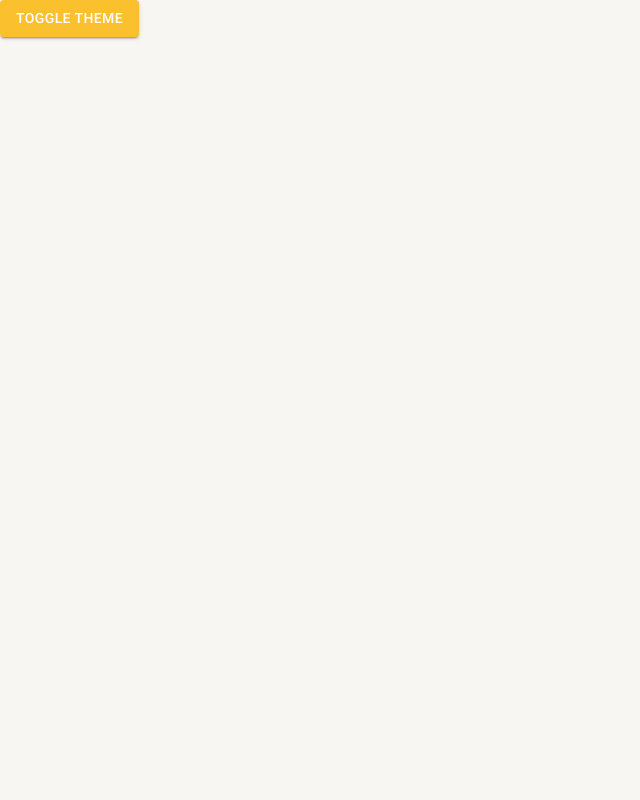
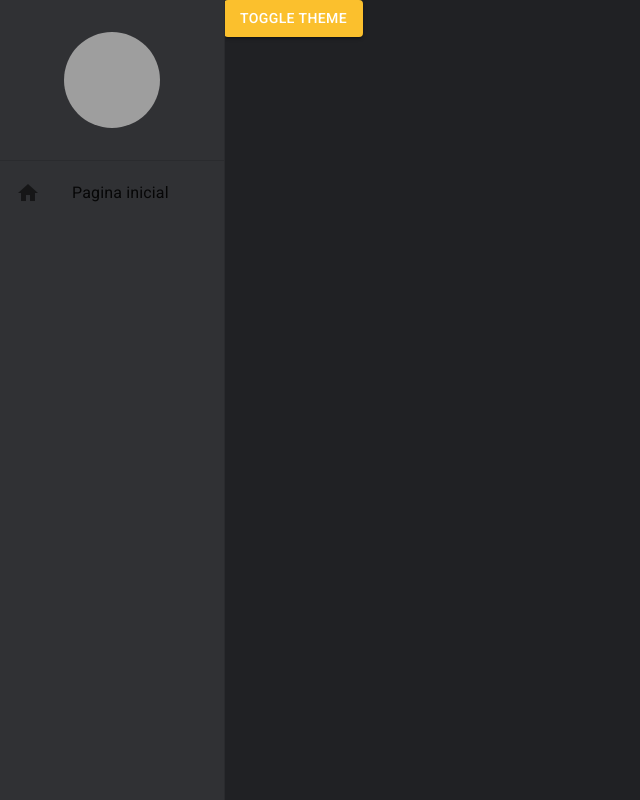
Before and after one commit to marcoantn020/cadastro-e-busca-de-pessoas-e-cidades, a React (Create React App) app: page /pagina-inicial in a window 1280 px wide. Shown: the whole page, without its empty margins (0-640 px from the left). Built offline with nearby package versions, Linux system fonts and the light colour scheme; grey boxes are pictures that could not be loaded.

Commit message:
feat:  menu lateral, configuracao inicial

```diff
--- a/public/index.html
+++ b/public/index.html
@@ -9,7 +9,7 @@
       href="https://fonts.googleapis.com/css?family=Roboto:300,400,500,700&display=swap"/>
 
     <link rel="stylesheet"
-      href="https://fonts.googleapis.com/css?family=Roboto:300,400,500,700&display=swap"/>
+      href="https://fonts.googleapis.com/icon?family=Material+Icons"/>
 
     <meta
       name="description"
--- a/src/App.tsx
+++ b/src/App.tsx
@@ -1,13 +1,18 @@
-import { BrowserRouter } from "react-router-dom";
-import { AppRoutes } from "./routes";
-import { AppThemeProvider } from "./shared/contexts";
+import { BrowserRouter } from 'react-router-dom'
+import { AppRoutes } from './routes'
+import { MenuLateral } from './shared/components'
+import { AppThemeProvider } from './shared/contexts'
 
 export const App = () => {
   return (
     <AppThemeProvider>
       <BrowserRouter>
-        <AppRoutes />
+
+        <MenuLateral>
+          <AppRoutes />
+        </MenuLateral>
+
       </BrowserRouter>
     </AppThemeProvider>
-  );
+  )
 }
--- a/src/shared/components/index.ts
+++ b/src/shared/components/index.ts
@@ -1 +1 @@
-export {}
+export * from './menu-lateral/MenuLateral'
--- /dev/null
+++ b/src/shared/components/menu-lateral/MenuLateral.tsx
@@ -0,0 +1,47 @@
+import { Avatar, Divider, Drawer, Icon, List, ListItemButton, ListItemIcon, ListItemText, useTheme } from '@mui/material'
+import { Box } from '@mui/system'
+
+interface IMenuLateralProps {
+  children: React.ReactNode
+}
+export const MenuLateral: React.FC<IMenuLateralProps> = ({ children }) => {
+  const theme = useTheme()
+
+  return (
+    <>
+      <Drawer variant='permanent'>
+        <Box width={theme.spacing(28)} display="flex" flexDirection="column" height="100%">
+
+          <Box
+            width="100%"
+            height={theme.spacing(20)}
+            display="flex"
+            alignItems="center"
+            justifyContent="center">
+            <Avatar
+              sx={{ height: theme.spacing(12), width: theme.spacing(12) }}
+              src="https://avatars.githubusercontent.com/u/79472501?s=400&u=564d1632908b4f09763f1ded8407a800d09343eb&v=4" />
+          </Box>
+
+          <Divider />
+
+          <Box flex={1}>
+            <List component="nav">
+              <ListItemButton>
+                <ListItemIcon>
+                  <Icon>home</Icon>
+                </ListItemIcon>
+                <ListItemText primary="Pagina inicial" />
+              </ListItemButton>
+            </List>
+          </Box>
+
+        </Box>
+      </Drawer>
+
+      <Box height="100vh" marginLeft={theme.spacing(28)}>
+        {children}
+      </Box>
+    </>
+  )
+}
--- a/src/shared/contexts/ThemeContent.tsx
+++ b/src/shared/contexts/ThemeContent.tsx
@@ -1,7 +1,7 @@
-import { createContext, useCallback, useContext, useMemo, useState } from "react";
-import { ThemeProvider } from "@mui/material";
-import { LightTheme, DarkTheme } from "../themes";
-import { Box } from "@mui/system";
+import { createContext, useCallback, useContext, useMemo, useState } from 'react'
+import { ThemeProvider } from '@mui/material'
+import { LightTheme, DarkTheme } from '../themes'
+import { Box } from '@mui/system'
 
 
 interface IThemeContextData {
@@ -19,7 +19,7 @@
     children: React.ReactNode
 }
 export const AppThemeProvider: React.FC<IAppThemeProviderProps>  = ({ children }) => {
-    const [themeName, setThemeName] = useState<'light' | 'dark'>('light')
+  const [themeName, setThemeName] = useState<'light' | 'dark'>('dark')
 
   const toggleTheme = useCallback(() => {
     setThemeName(oldThemeName => oldThemeName === 'light' ? 'dark': 'light')
```
Also changed, not shown: src/index.tsx (+5 -5 lines), .eslintrc.json, src/routes/index.tsx (indentation only), src/shared/themes/Dark.ts (indentation only), src/shared/themes/Light.ts (indentation only). Lines whose indentation alone changed are shown as unchanged.
